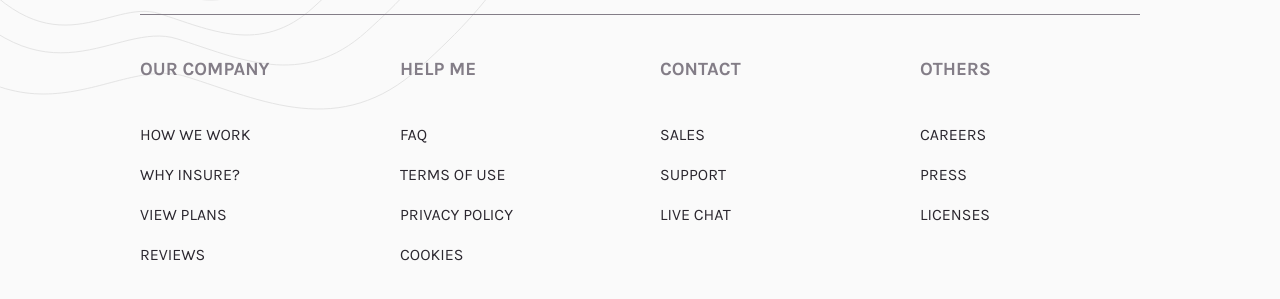
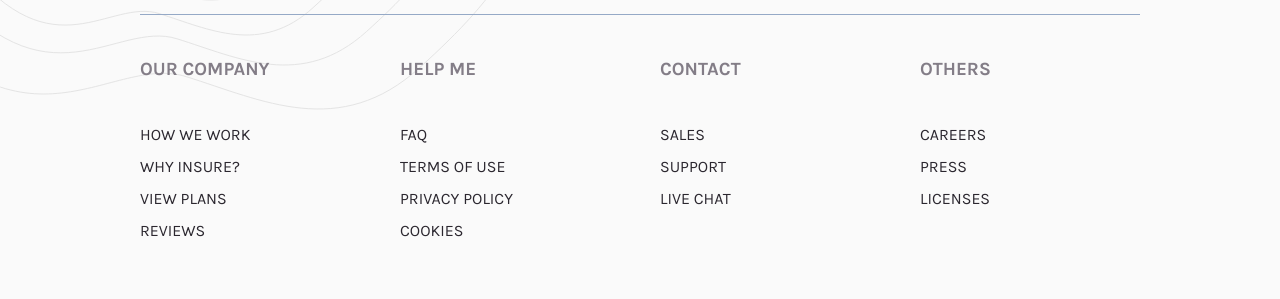
Before and after one commit to c0dehamster/insure-landing-page, a website: page index.html in a window 1280 px wide. Shown: the part 2255-2554 px from the top of the page. Drawn offline with Linux system fonts and the light colour scheme.

Commit message:
Fix border colors

```diff
--- a/style.css
+++ b/style.css
@@ -287,7 +287,7 @@ h2,
 
 .advantages__heading::before {
 	content: "";
-	border-top: 1px solid var(--color-neutral-dark-grayish-violet);
+	border-top: 1px solid var(--color-primary-grayish-blue);
 	width: 150px;
 	height: 1em;
 }
@@ -387,7 +387,7 @@ h2,
 	padding-block-start: 2.5rem;
 	display: grid;
 	justify-items: center;
-	border-top: 1px solid var(--color-neutral-dark-grayish-violet);
+	border-top: 1px solid var(--color-primary-grayish-blue);
 	gap: 2.5rem;
 }
 
@@ -400,7 +400,7 @@ h2,
 	width: 100%;
 	display: flex;
 	flex-direction: column;
-	gap: 1rem;
+	gap: 0.5rem;
 }
 
 .footer__link {
```
